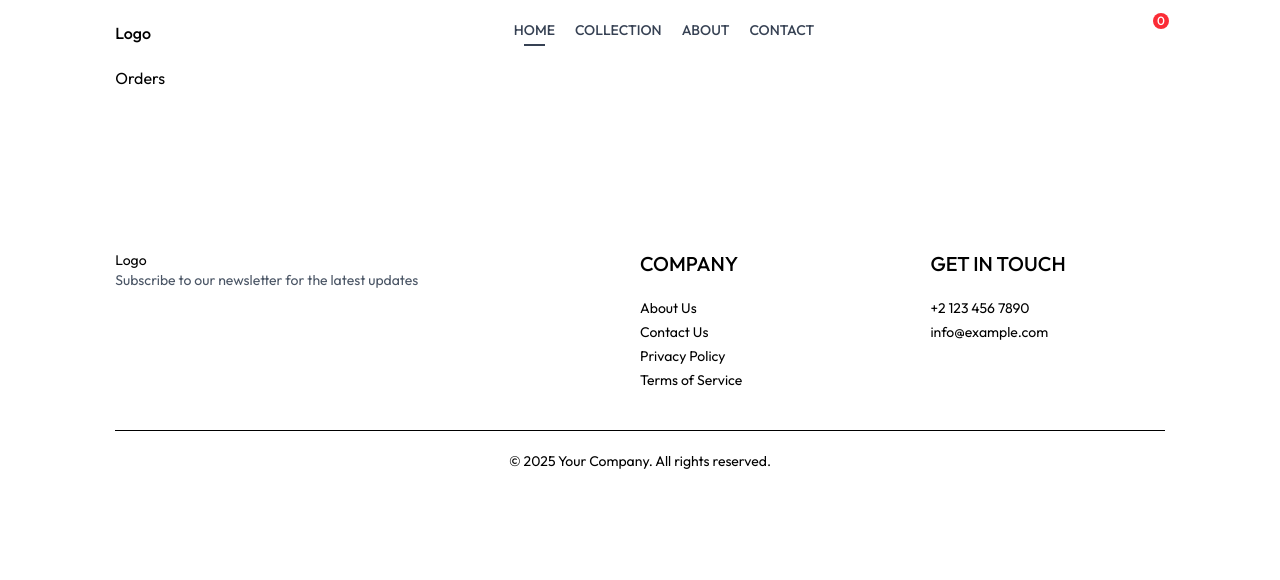
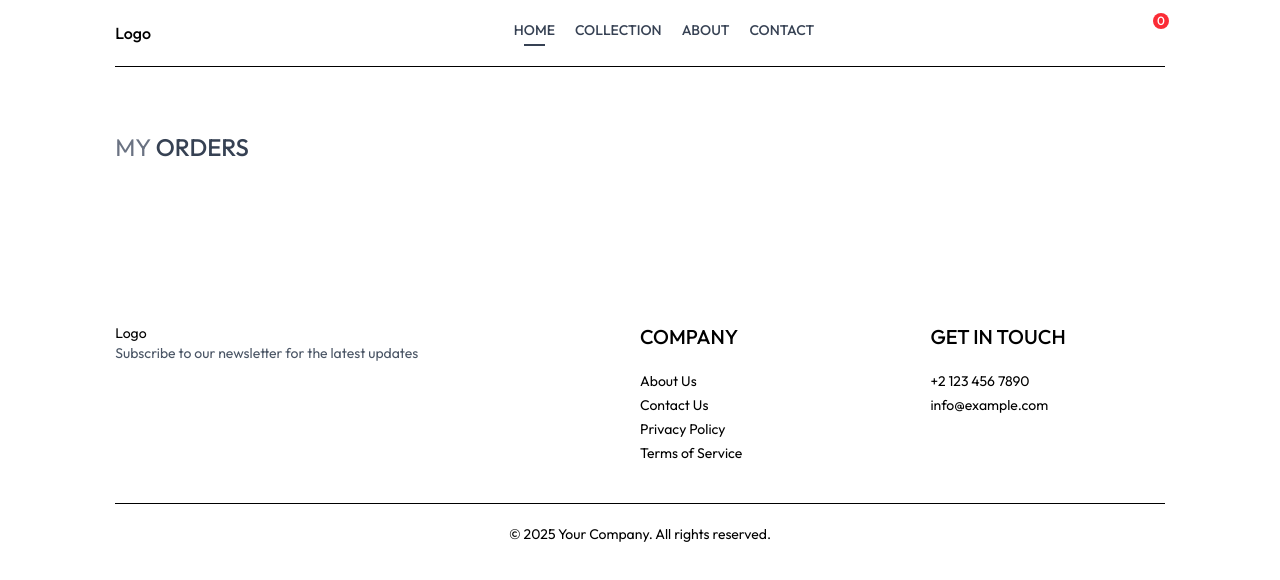
Before and after one commit to SylvesterFraide/ecommerce-app-learn, a React (Vite) app: page /orders in a window 1280 px wide. Shown: the top 580 px of the page. Built offline with nearby package versions, Linux system fonts and the light colour scheme; some icons are missing.

Commit message:
30th commit

```diff
--- a/src/Pages/Orders.jsx
+++ b/src/Pages/Orders.jsx
@@ -1,8 +1,21 @@
-import React from 'react'
+import React, { useContext } from 'react'
+import { ShopContext } from '../Context/ShopContext';
+import Title from '../Components/Title';
 
 const Orders = () => {
-  return (
-    <div>Orders</div>
+ const { product, currency} = useContext(ShopContext);
+
+ return (
+    <div className='border-t pt-16'>
+      <div className="text-2xl">
+        <Title text1={"MY"} text2={"ORDERS"} />
+      </div>
+      <div>
+          {
+
+          }
+      </div>
+    </div>
   )
 }
 
--- a/src/Pages/PlaceOrder.jsx
+++ b/src/Pages/PlaceOrder.jsx
@@ -1,36 +1,75 @@
-import React, { useState } from 'react'
-import Title from '../Components/Title';
-import CartTotal from '../Components/CartTotal';
-import mpesa from '../assets/icons/mpesa.png';
-import paypal from '../assets/icons/paypal.png';
-import sasapay from '../assets/icons/sasapay.jpg';
-import visa from '../assets/icons/visa.jpg';
+import React, { useState } from "react";
+import Title from "../Components/Title";
+import CartTotal from "../Components/CartTotal";
+import mpesa from "../assets/icons/mpesa.png";
+import paypal from "../assets/icons/paypal.png";
+import sasapay from "../assets/icons/sasapay.jpg";
+import visa from "../assets/icons/visa.jpg";
+import { useNavigate } from "react-router-dom";
 
 const PlaceOrder = () => {
-  const [paymentMethod, setPaymentMethod] = useState('');
+  const [paymentMethod, setPaymentMethod] = useState("");
+
+  const navigate = useNavigate();
 
   return (
-    <div className='flex flex-col sm:flex-row justify-between gap-4 pt-5 sm:pt-14 min-h-[80vh]'>
+    <div className="flex flex-col sm:flex-row justify-between gap-4 pt-5 sm:pt-14 min-h-[80vh]">
       {/* -----Left Side---- */}
       <div className=" flex flex-col gap-4 w-full p-4 sm:max-w-[480px]">
         <div className="text-xl sm:text-2xl my-3">
           <Title text1={"PLACE"} text2={"ORDER"} />
         </div>
         <div className="flex gap-3">
-        <input className='border border-gray-300 rounded py-1.5 px-3.5 w-full' type="text" placeholder='First Name' />
-        <input className='border border-gray-300 rounded py-1.5 px-3.5 w-full' type="text" placeholder='Last Name' />
+          <input
+            className="border border-gray-300 rounded py-1.5 px-3.5 w-full"
+            type="text"
+            placeholder="First Name"
+          />
+          <input
+            className="border border-gray-300 rounded py-1.5 px-3.5 w-full"
+            type="text"
+            placeholder="Last Name"
+          />
         </div>
-        <input className='border border-gray-300 rounded py-1.5 px-3.5 w-full' type="email" placeholder='Email Address' />
-        <input className='border border-gray-300 rounded py-1.5 px-3.5 w-full' type="text" placeholder='Street' />
+        <input
+          className="border border-gray-300 rounded py-1.5 px-3.5 w-full"
+          type="email"
+          placeholder="Email Address"
+        />
+        <input
+          className="border border-gray-300 rounded py-1.5 px-3.5 w-full"
+          type="text"
+          placeholder="Street"
+        />
         <div className="flex gap-3">
-        <input className='border border-gray-300 rounded py-1.5 px-3.5 w-full' type="text" placeholder='City' />
-        <input className='border border-gray-300 rounded py-1.5 px-3.5 w-full' type="text" placeholder='State' />
+          <input
+            className="border border-gray-300 rounded py-1.5 px-3.5 w-full"
+            type="text"
+            placeholder="City"
+          />
+          <input
+            className="border border-gray-300 rounded py-1.5 px-3.5 w-full"
+            type="text"
+            placeholder="State"
+          />
         </div>
         <div className="flex gap-3">
-        <input className='border border-gray-300 rounded py-1.5 px-3.5 w-full' type="number" placeholder='Zip Code' />
-        <input className='border border-gray-300 rounded py-1.5 px-3.5 w-full' type="text" placeholder='Country' />
+          <input
+            className="border border-gray-300 rounded py-1.5 px-3.5 w-full"
+            type="number"
+            placeholder="Zip Code"
+          />
+          <input
+            className="border border-gray-300 rounded py-1.5 px-3.5 w-full"
+            type="text"
+            placeholder="Country"
+          />
         </div>
-      <input className='border border-gray-300 rounded py-1.5 px-3.5 w-full' type="number" placeholder='Phone Number' />
+        <input
+          className="border border-gray-300 rounded py-1.5 px-3.5 w-full"
+          type="number"
+          placeholder="Phone Number"
+        />
       </div>
 
       {/* -----Right Side---- */}
@@ -42,37 +81,69 @@ const PlaceOrder = () => {
           <Title text1={"PAYMENT"} text2={"METHOD"} />
           <div className="flex gap-1 flex-col lg:flex-row">
             <div className="flex items-center gap-1 p-2 px-3 cursor-pointer">
-              <p className={`${paymentMethod === 'mpesa' ? 'bg-green-400' : ''} min-w-3.5 h-3.5 border rounded-full`} onClick={() => setPaymentMethod('mpesa')}></p>
-              <img src={mpesa} alt="" className='h-6 mx-4' />
+              <p
+                className={`${
+                  paymentMethod === "mpesa" ? "bg-green-400" : ""
+                } min-w-3.5 h-3.5 border rounded-full`}
+                onClick={() => setPaymentMethod("mpesa")}
+              ></p>
+              <img src={mpesa} alt="" className="h-6 mx-4" />
             </div>
 
             <div className="flex items-center gap-1 p-2 px-3 cursor-pointer">
-              <p className={`${paymentMethod === 'paypal' ? 'bg-green-400' : ''} min-w-3.5 h-3.5 border rounded-full`} onClick={() => setPaymentMethod('paypal')}></p>
-              <img src={paypal} alt="" className='h-10 mx-4' />
+              <p
+                className={`${
+                  paymentMethod === "paypal" ? "bg-green-400" : ""
+                } min-w-3.5 h-3.5 border rounded-full`}
+                onClick={() => setPaymentMethod("paypal")}
+              ></p>
+              <img src={paypal} alt="" className="h-10 mx-4" />
             </div>
 
             {/* <div className="flex items-center gap-1 p-2 px-3 cursor-pointer">
-              <p className={`${paymentMethod === 'sasapay' ? 'bg-green-400' : ''} min-w-3.5 h-3.5 border rounded-full`} onClick={() => setPaymentMethod('sasapay')}></p>
-              <img src={sasapay} alt="" className='h-5 mx-4' />
-             </div> */}
+              <p
+                className={`${
+                  paymentMethod === "sasapay" ? "bg-green-400" : ""
+                } min-w-3.5 h-3.5 border rounded-full`}
+                onClick={() => setPaymentMethod("sasapay")}
+              ></p>
+              <img src={sasapay} alt="" className="h-5 mx-4" />
+            </div>
 
-              {/* <div className="flex items-center gap-1 p-2 px-3 cursor-pointer">
-              <p className={`${paymentMethod === 'visa' ? 'bg-green-400' : ''} min-w-3.5 h-3.5 border rounded-full`} onClick={() => setPaymentMethod('visa')}></p>
-              <img src={visa} alt="" className='h-5 mx-4' />
+            <div className="flex items-center gap-1 p-2 px-3 cursor-pointer">
+              <p
+                className={`${
+                  paymentMethod === "visa" ? "bg-green-400" : ""
+                } min-w-3.5 h-3.5 border rounded-full`}
+                onClick={() => setPaymentMethod("visa")}
+              ></p>
+              <img src={visa} alt="" className="h-5 mx-4" />
             </div> */}
 
             <div className="flex items-center gap-1 p-2 px-3 cursor-pointer">
-              <p className={`${paymentMethod === 'cash' ? 'bg-green-400' : ''} min-w-3.5 h-3.5 border rounded-full`} onClick={() => setPaymentMethod('cash')}></p>
-              <p className='text-gray-500 text-sm medium mx-4'>CASH ON DELIVERY</p>
+              <p
+                className={`${
+                  paymentMethod === "cash" ? "bg-green-400" : ""
+                } min-w-3.5 h-3.5 border rounded-full`}
+                onClick={() => setPaymentMethod("cash")}
+              ></p>
+              <p className="text-gray-500 text-sm medium mx-4">
+                CASH ON DELIVERY
+              </p>
             </div>
           </div>
           <div className="w-full text-end mt-8">
-          <button className='bg-black text-white py-3 px-16 rounded text-sm '>PLACE ORDER</button>
+            <button
+              onClick={() => navigate("/orders")}
+              className="bg-black text-white py-3 px-16 rounded text-sm "
+            >
+              PLACE ORDER
+            </button>
           </div>
         </div>
       </div>
     </div>
-  )
-}
+  );
+};
 
 export default PlaceOrder;
```
Lines whose indentation alone changed are shown as unchanged.
